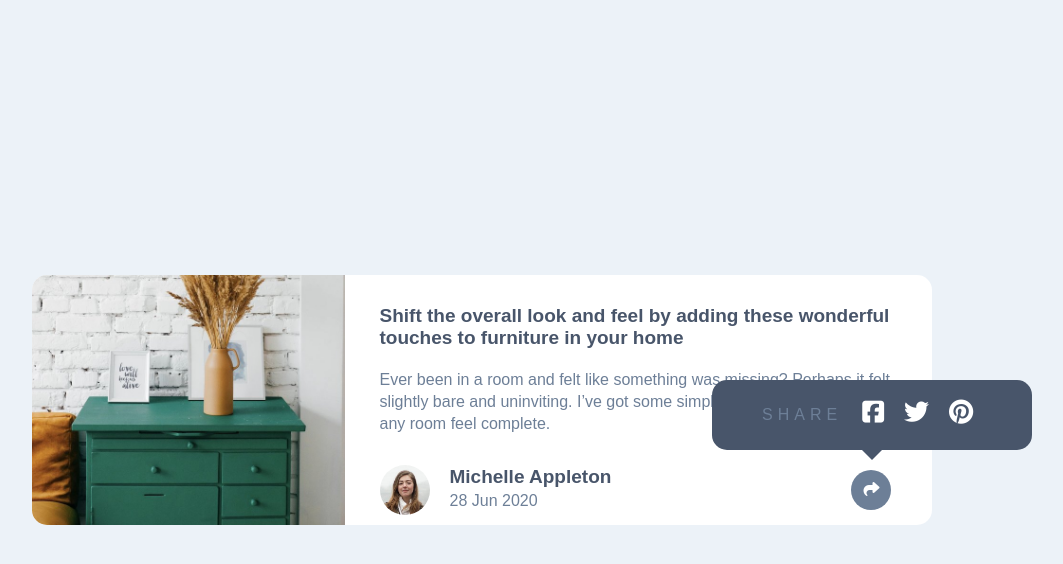
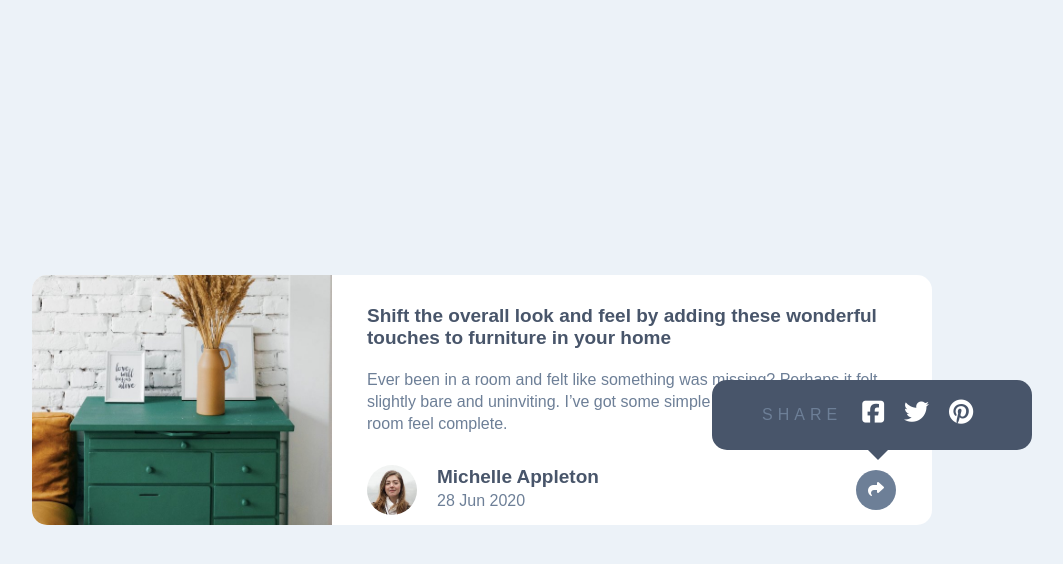
Before and after one commit to koniuszko/article-preview-component, a plain HTML site: page index.html in a window 1536 px wide. Both pictures are taken after a click on the element 1157 px from the left and 490 px from the top of the page. Shown: the whole page, without its empty margins (286-1349 px from the left). Drawn offline with Linux system fonts and the light colour scheme.

Commit message:
safari bug fix

```diff
--- a/style.css
+++ b/style.css
@@ -59,11 +59,12 @@ p {
 .share_section {
     margin-top: 30px;
     width: 100%;
-    display: flex;
+    display: -webkit-flex;
 }
 
 .avatar {
     width: 50px;
+    height: 50px;
     border-radius: 50%;
 }
 
@@ -72,20 +73,23 @@ p {
 }
 
 .popup {
-    display: flex;
+    display: none;
     position: fixed;
     z-index: 1;
-    bottom: -100px;
-    left: -10%;
-    width: 120%;
+    bottom: 0;
+    left: 0;
+    width: 100%;
     height: 100px;
     background-color: hsl(217, 19%, 35%);
+    border-bottom-left-radius: 15px;
+    border-bottom-right-radius: 15px;
     padding: 35px 70px;
     transition: 0.2s;
 }
 
 .popup.active {
-    bottom: 0;
+    display: -webkit-flex;
+    animation: appear 0.5s;
 }
 
 .share {
@@ -136,13 +140,15 @@ p {
     .wrapper {
         width: 900px;
         height: 250px;
-        display: flex;
+        display: -webkit-flex;
         overflow: initial;
     }
 
+
+
     .banner {
-        width: auto;
         height: 100%;
+        width: 300px;
         border-radius: 15px 0 0 15px;
     }
 
@@ -189,7 +195,7 @@ p {
         content: "";
         position: absolute;
         top: 100%;
-        left: 50%;
+        left: 52%;
         margin-left: -10px;
         border-width: 10px;
         border-style: solid;
@@ -200,7 +206,7 @@ p {
 
 
     .switch_btn {
-        margin-left: 240px;
+        margin-left: 257px;
 
     }
 
```
